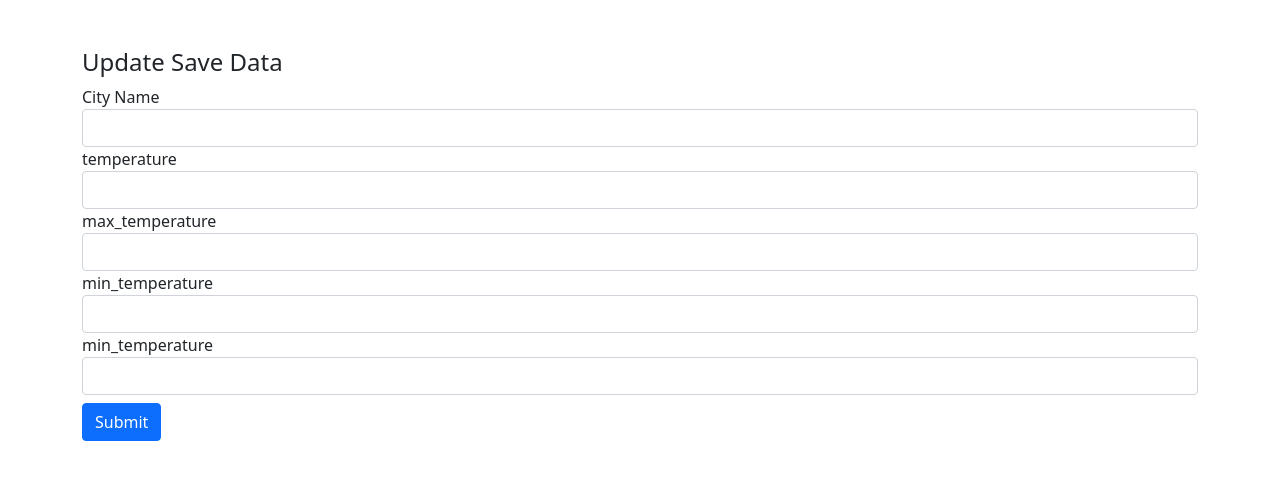
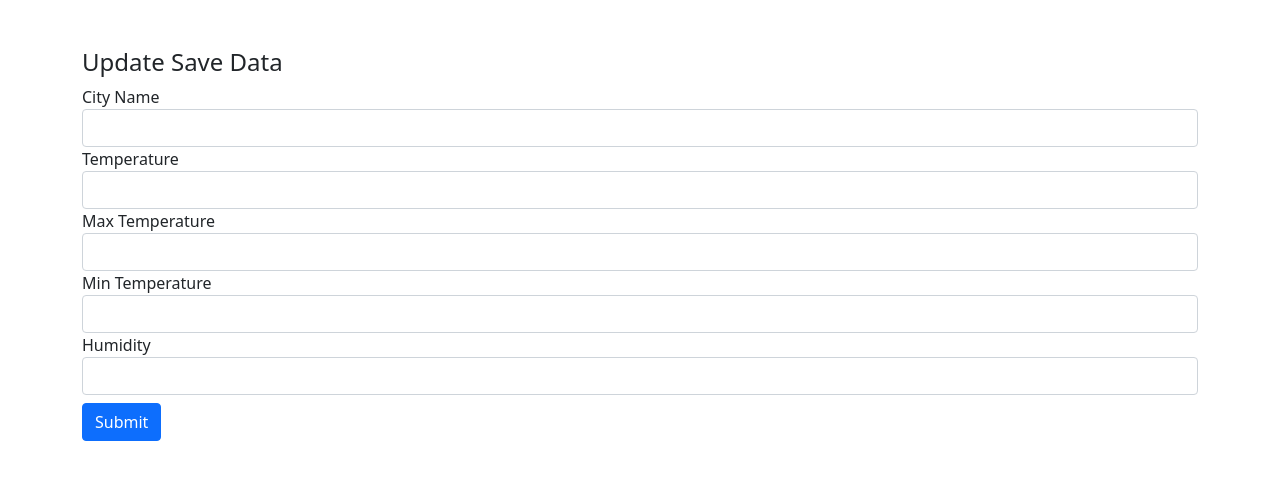
Before and after one commit to HosneMubarak/django-weather-app, a Django app: page /weather_data_list/1/ in a window 1280 px wide. Shown: the part 56-536 px from the top of the page. Run offline with Django 4.2, Linux system fonts and the light colour scheme; data that the repository does not hold is empty.

Commit message:
fix in frontend

```diff
--- a/templates/weather_data_details.html
+++ b/templates/weather_data_details.html
@@ -5,7 +5,6 @@
 
     <div class="pt-5">
         <h4>Update Save Data</h4>
-        {{ single_save_weather_data }}
         <form method="POST">
             {% csrf_token %}
             <div class="form-group">
@@ -14,22 +13,22 @@
                        value="{{ single_save_weather_data.city_name }}">
             </div>
             <div class="form-group">
-                <label for="exampleInputEmail1">temperature</label>
+                <label for="exampleInputEmail1">Temperature</label>
                 <input type="text" class="form-control" name="temperature"
                        value="{{ single_save_weather_data.temperature }}">
             </div>
             <div class="form-group">
-                <label for="exampleInputEmail1">max_temperature</label>
+                <label for="exampleInputEmail1">Max Temperature</label>
                 <input type="text" class="form-control" name="max_temperature"
                        value="{{ single_save_weather_data.max_temperature }}">
             </div>
             <div class="form-group">
-                <label for="exampleInputEmail1">min_temperature</label>
+                <label for="exampleInputEmail1">Min Temperature</label>
                 <input type="text" class="form-control" name="min_temperature"
                        value="{{ single_save_weather_data.min_temperature }}">
             </div>
-                        <div class="form-group">
-                <label for="exampleInputEmail1">min_temperature</label>
+            <div class="form-group">
+                <label for="exampleInputEmail1">Humidity</label>
                 <input type="text" class="form-control" name="humidity"
                        value="{{ single_save_weather_data.humidity }}">
             </div>
```
Also changed, not shown: backend_api/migrations/0001_initial.py (deleted), backend_api/migrations/0002_auto_20220117_1612.py (deleted), db.sqlite3.
